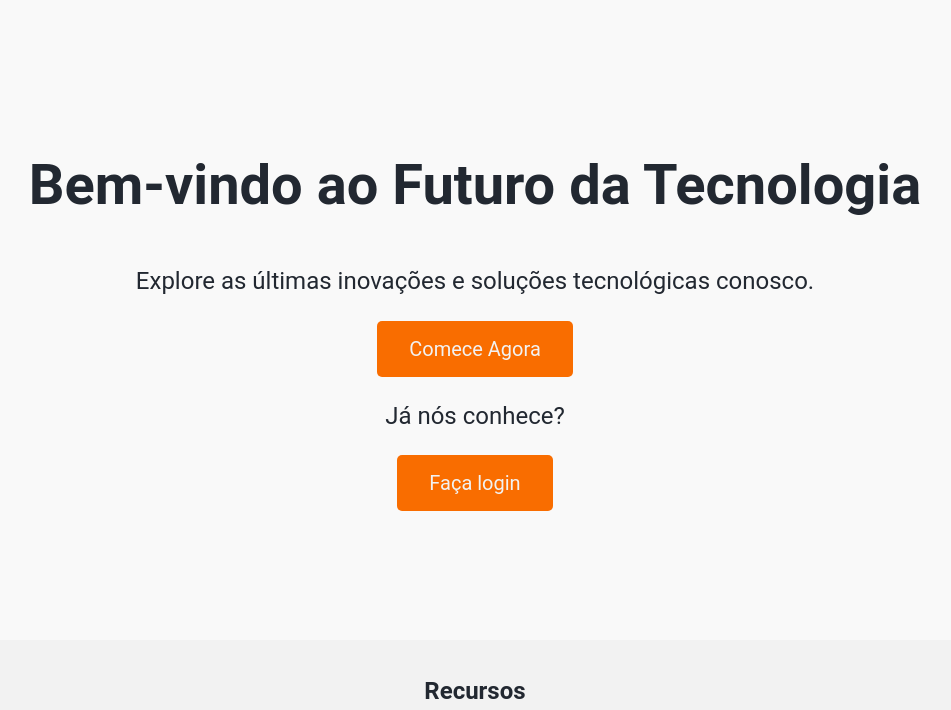
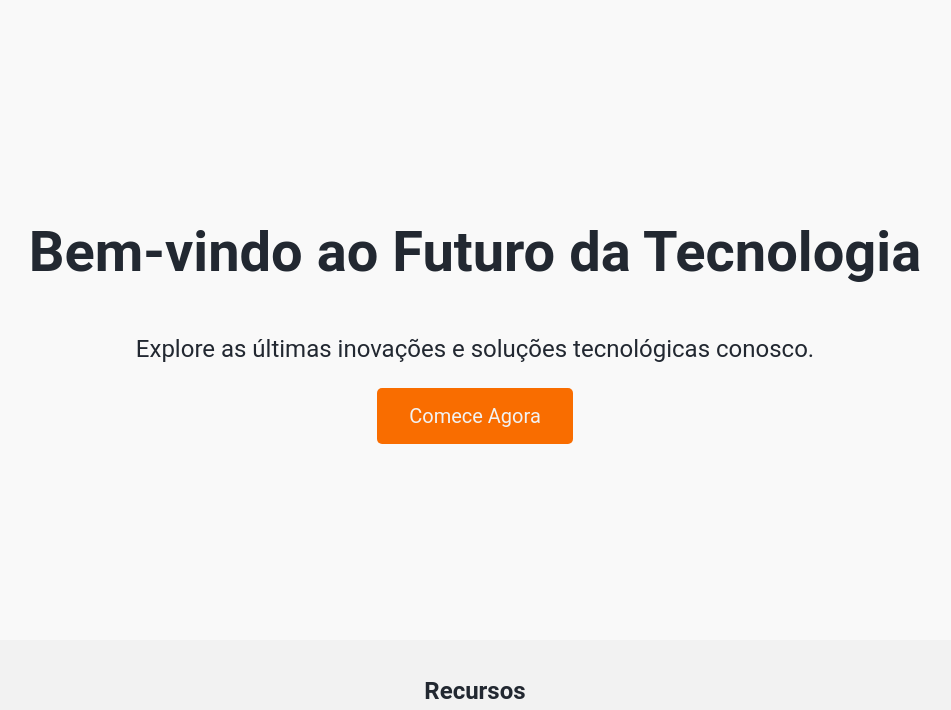
Before and after one commit to AndreXime/DjangoProjeto, a Django app: page / in a window 1280 px wide. Shown: the part 62-772 px from the top of the page, without its empty margins (165-1116 px from the left). Run offline with Django 5.2, Linux system fonts and the light colour scheme.

Commit message:
quick fix

```diff
--- a/base_static/global/css/stylelogin.css
+++ b/base_static/global/css/stylelogin.css
@@ -13,7 +13,7 @@ body {
 	flex-direction: column;
 	font-family: 'Montserrat', sans-serif;
 	height: 100vh;
-	margin: -20px 0 50px;
+	margin: 0;
 }
 
 h1 {
--- a/contact/templates/contact/index.html
+++ b/contact/templates/contact/index.html
@@ -22,9 +22,7 @@
         <div class="hero-content">
             <h1>Bem-vindo ao Futuro da Tecnologia</h1>
             <p>Explore as últimas inovações e soluções tecnológicas conosco.</p>
-            <a href="#signup" class="cta-btn">Comece Agora</a>
-            <p>Já nós conhece?</p>
-            <a href="/login" class="cta-btn">Faça login</a>
+            <a href="/login" class="cta-btn">Comece Agora</a>
         </div>
     </section>
 
```
